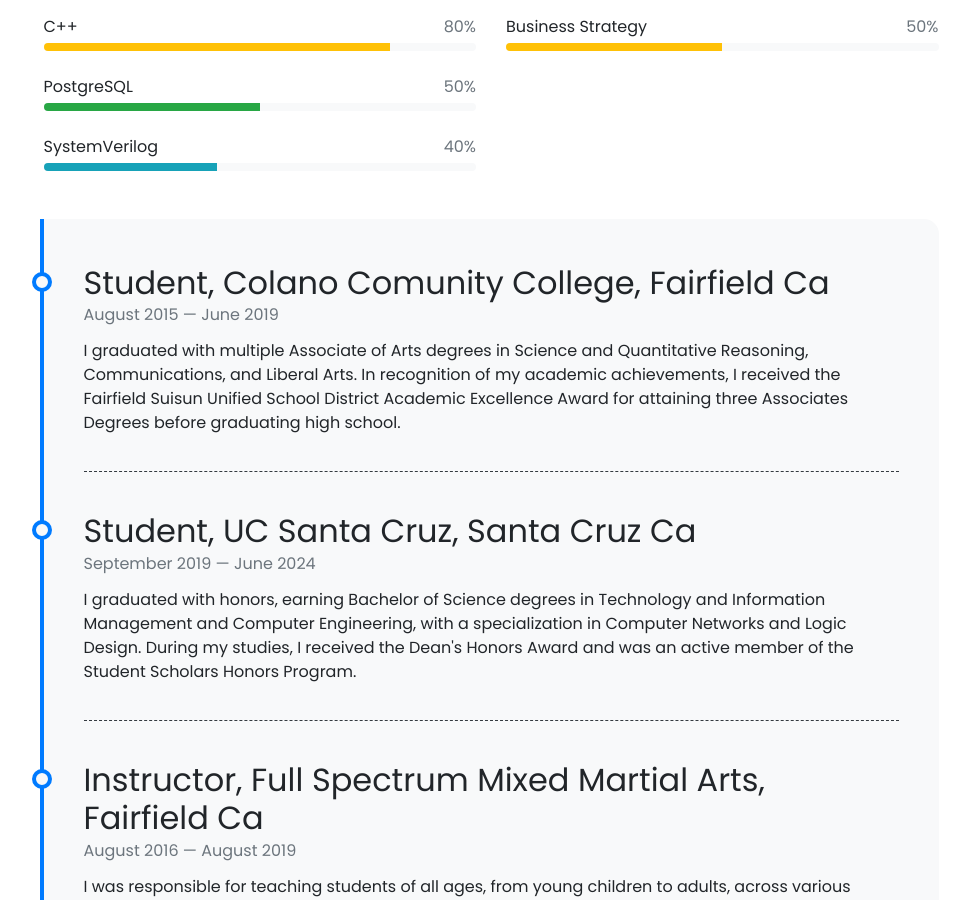
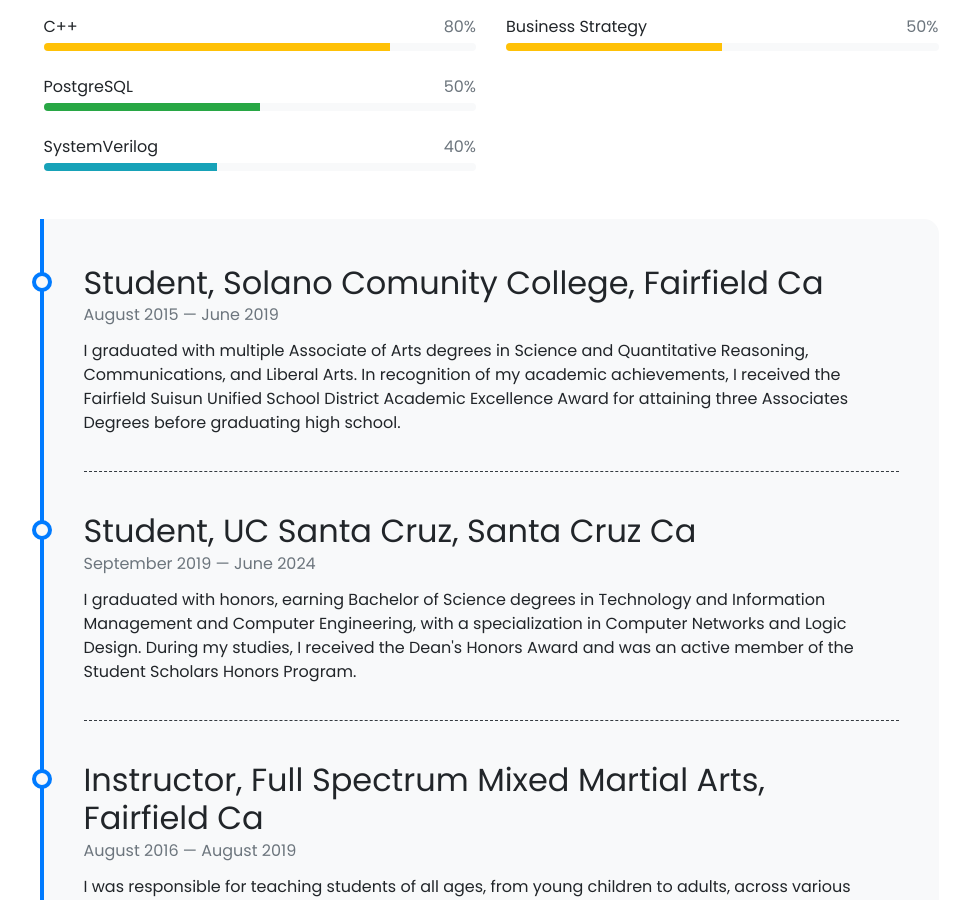
Before and after one commit to bpaoli/bpaoli.github.io, a Jekyll site: the page built from pages/about.md, in a window 1280 px wide and 900 px high, scrolled down 894 px. Shown: the whole window, without its empty margins (149-1118 px from the left). Built offline with Jekyll 4.4.1, drawn with Linux system fonts in a browser that asks for light colours; emoji names are drawn with the system emoji font.

Commit message:
Fixed another typo

```diff
--- a/_data/timeline.yml
+++ b/_data/timeline.yml
@@ -1,4 +1,4 @@
-- title: Student, Colano Comunity College, Fairfield Ca
+- title: Student, Solano Comunity College, Fairfield Ca
   from: August 2015
   to: June 2019
   description: I graduated with multiple Associate of Arts degrees in Science and Quantitative Reasoning,
```
